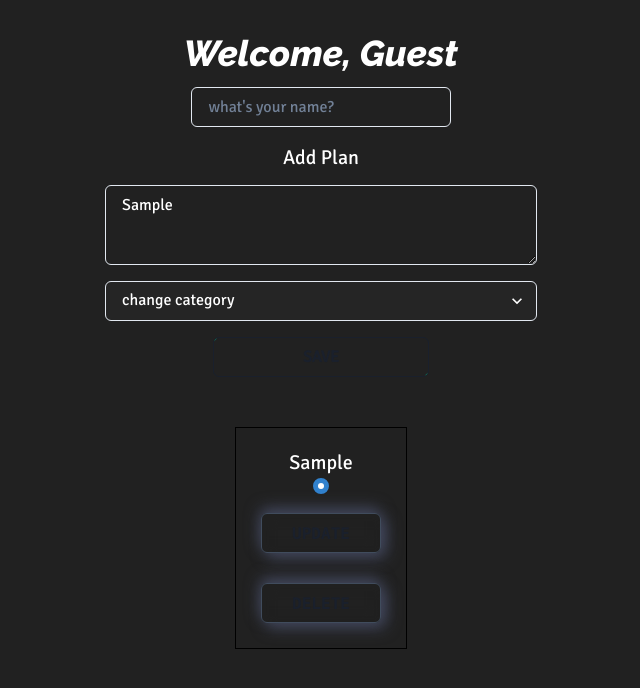
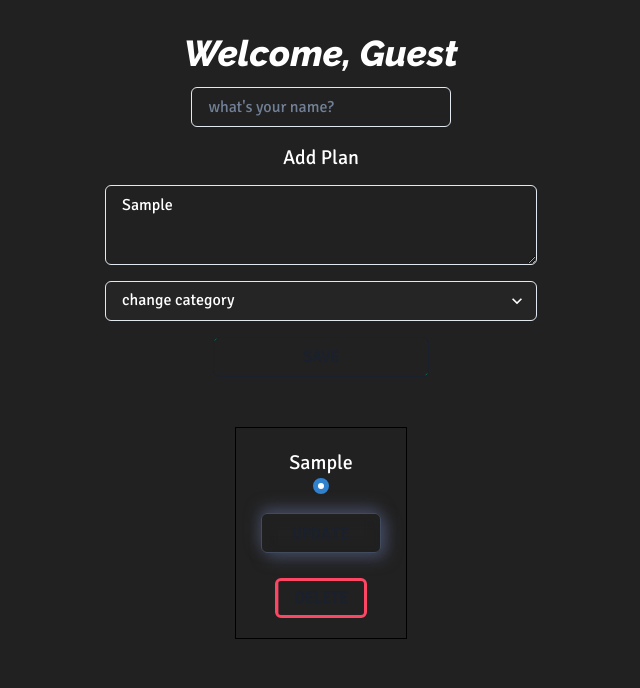
Before and after one commit to Emmanuella-codes/planner-app, a React (Create React App) app: page / in a window 1280 px wide. Both pictures are taken after typing "Sample" into the empty fields and a click on the button "SAVE". Shown: the top 688 px of the page, without its empty margins (319-959 px from the left). Built offline with nearby package versions, Linux system fonts and the light colour scheme.

Commit message:
fix card button

```diff
--- a/src/components/AddPlan.tsx
+++ b/src/components/AddPlan.tsx
@@ -115,6 +115,7 @@ const AddPlan = () => {
                     onClick={handleSavePlan}
                     fontWeight={700}
                     w={"50%"}
+                    _hover={{ backgroundColor: "transparent" }}
                   >
                     SAVE
                   </Button>
@@ -164,10 +165,24 @@ const AddPlan = () => {
                             <option value="business">Business</option>
                           </Select>
                         </Box>
-                        <Button onClick={() => {}}>SAVE</Button>
-                        <Button onClick={() => setShowForm(false)}>
-                          CANCEL
-                        </Button>
+                        <Box>
+                          <Button
+                            onClick={() => {}}
+                            bgColor={"transparent"}
+                            className="card-btn"
+                            _hover={{ backgroundColor: "transparent" }}
+                          >
+                            SAVE
+                          </Button>
+                          <Button
+                            onClick={() => setShowForm(false)}
+                            className="danger-btn"
+                            bgColor={"transparent"}
+                            _hover={{ backgroundColor: "transparent" }}
+                          >
+                            CANCEL
+                          </Button>
+                        </Box>
                       </Stack>
                     </form>
                   ) : (
@@ -183,7 +198,7 @@ const AddPlan = () => {
                   <Box mt="5">
                     <Button
                       onClick={() => handleDeletePlan(list.id)}
-                      className="card-btn"
+                      className="danger-btn"
                       bgColor={"transparent"}
                       _hover={{ backgroundColor: "transparent" }}
                     >
--- a/src/components/styles/index.css
+++ b/src/components/styles/index.css
@@ -94,3 +94,35 @@
   -webkit-transition: 100ms;
   transition: 100ms;
 }
+
+.danger-btn {
+  display: inline-block;
+  font-size: 16px;
+  font-weight: 700;
+  color: white;
+  border: 3px solid rgb(252, 70, 100);
+  cursor: pointer;
+  position: relative;
+  background-color: transparent;
+  text-decoration: none;
+  overflow: hidden;
+  z-index: 1;
+  font-family: inherit;
+}
+
+.danger-btn::before {
+  content: "";
+  position: absolute;
+  left: 0;
+  top: 0;
+  width: 100%;
+  height: 100%;
+  background-color: rgb(252, 70, 100);
+  transform: translateX(-100%);
+  transition: all 0.3s;
+  z-index: -1;
+}
+
+.danger-btn:hover::before {
+  transform: translateX(0);
+}
```
